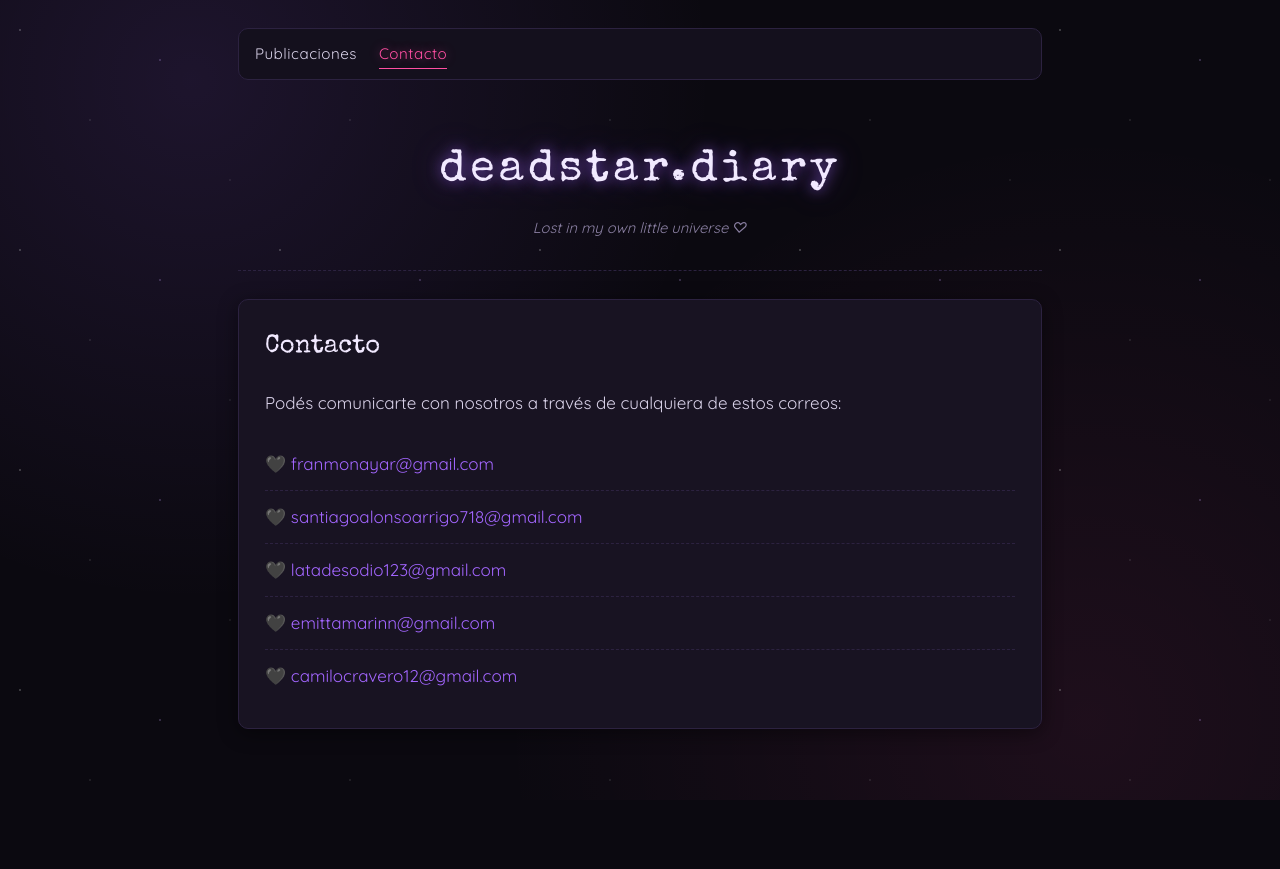
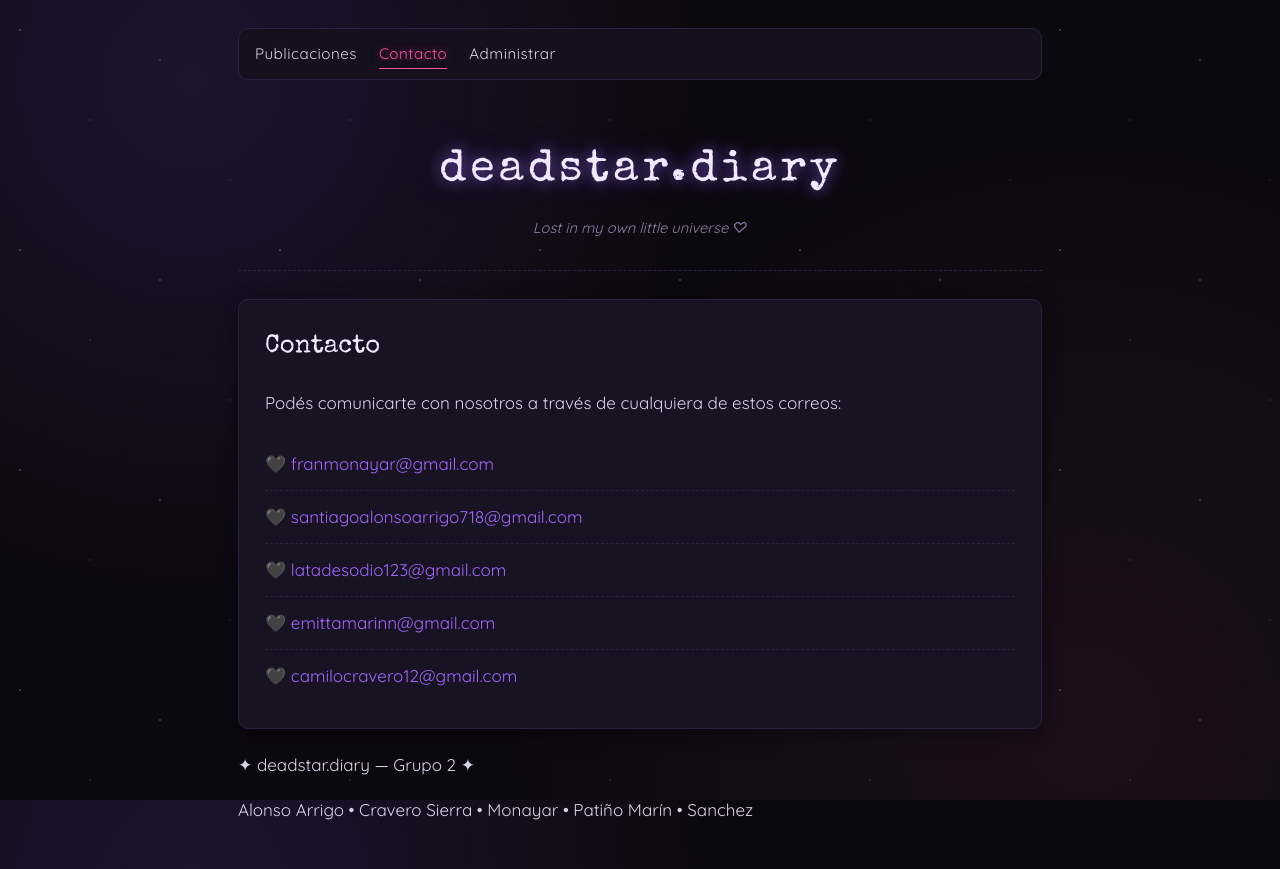
Before and after one commit to empa-nada/trabajo-integrador-grupo2, a plain HTML site: page contact.html in a window 1280 px wide. Before the commit the page ends 800 px from the top, so only its background shows below. Drawn offline with nearby package versions, Linux system fonts and the light colour scheme.

Commit message:
Add footer with group details to contact.html
Added a footer with group information and names.

```diff
--- a/contact.html
+++ b/contact.html
@@ -13,6 +13,7 @@
         <div class="nav-links">
             <a href="blog.html">Publicaciones</a>
             <a href="contact.html" class="active">Contacto</a>
+            <a href="admin.html">Administrar</a>
         </div>
     </nav>
 
@@ -33,6 +34,11 @@
         </ul>
     </main>
 
+    <footer class="site-footer">
+        <p><span>✦</span> deadstar.diary — Grupo 2 <span>✦</span></p>
+        <p>Alonso Arrigo • Cravero Sierra • Monayar • Patiño Marín • Sanchez</p>
+    </footer>
+
     <script>
         const menuBtn = document.querySelector('.menu-hamburguesa');
         const navLinks = document.querySelector('.nav-links');
```
